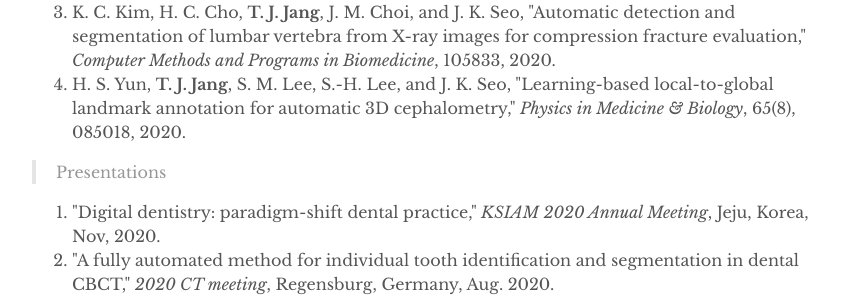
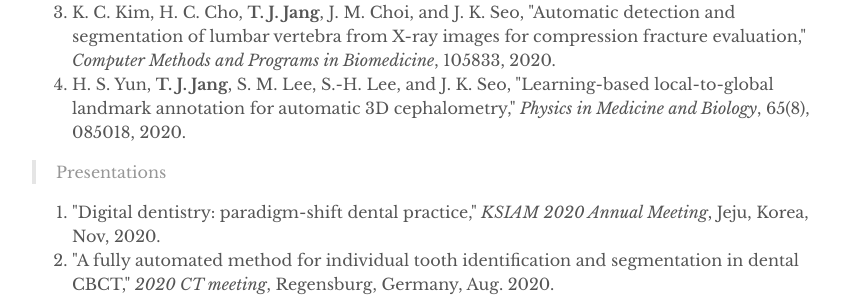
Before and after one commit to taejun-jang/taejun-jang.github.io, a Jekyll site: the page built from _pages/about.md, in a window 1280 px wide. Shown: the part 757-1054 px from the top of the page, without its empty margins (208-1057 px from the left). Built offline with Jekyll 4.4.1, drawn with Linux system fonts in a browser that asks for light colours.

Commit message:
Update about.md

```diff
--- a/_pages/about.md
+++ b/_pages/about.md
@@ -25,7 +25,7 @@ permalink: /about/
 <li>[Revision Process] <strong>T. J. Jang</strong>, K. C. Kim, H. C. Cho, and J. K. Seo, "A fully automated method for individual tooth identification and segmentation in dental CBCT," <em>IEEE Transactions on Pattern Analysis and Machine Intelligence</em>, 2020.</li>
 <li>T. Bayaraa, C. M. Hyun, <strong>T. J. Jang</strong>, S. M. Lee, and J. K. Seo, "A two-stage approach for beam hardening artifact reduction in low-dose dental CBCT," <em>IEEE Access</em>, 2020.</li>
 <li> K. C. Kim, H. C. Cho, <strong>T. J. Jang</strong>, J. M. Choi, and J. K. Seo, "Automatic detection and segmentation of lumbar vertebra from X-ray images for compression fracture evaluation," <em>Computer Methods and Programs in Biomedicine</em>, 105833, 2020. </li>
-<li> H. S. Yun, <strong>T. J. Jang</strong>, S. M. Lee, S.-H. Lee, and J. K. Seo, "Learning-based local-to-global landmark annotation for automatic 3D cephalometry," <em>Physics in Medicine & Biology</em>, 65(8), 085018, 2020. </li>
+<li> H. S. Yun, <strong>T. J. Jang</strong>, S. M. Lee, S.-H. Lee, and J. K. Seo, "Learning-based local-to-global landmark annotation for automatic 3D cephalometry," <em>Physics in Medicine and Biology</em>, 65(8), 085018, 2020. </li>
 </ol>
 
 
```
